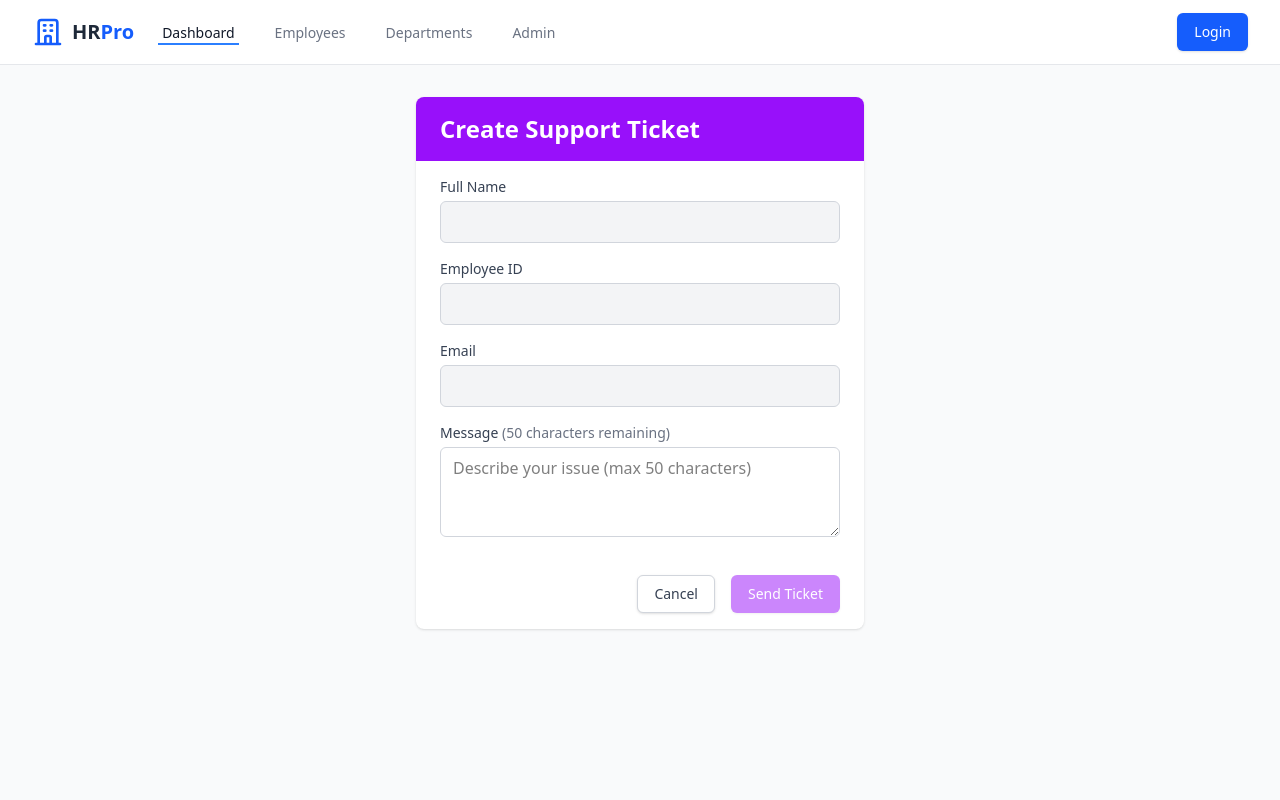
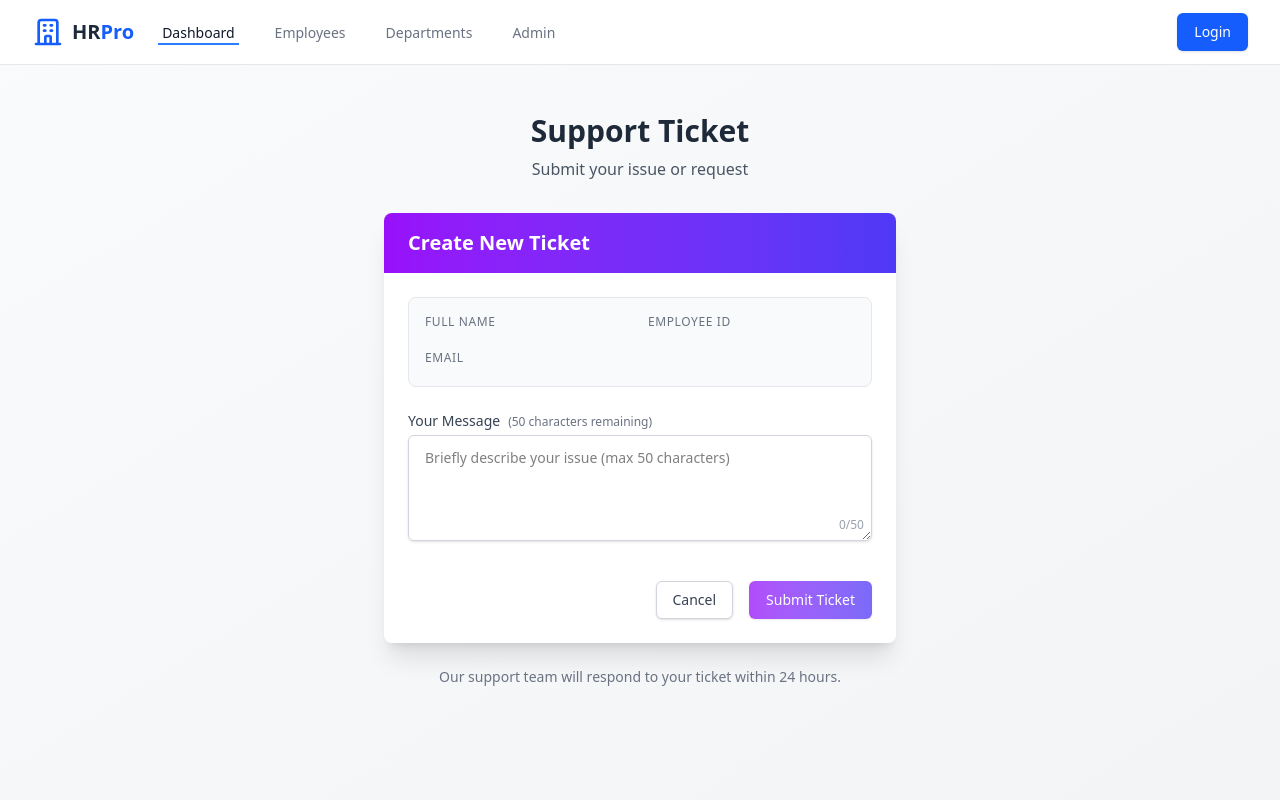
Before and after one commit to LAHIRUKBI/HR, a React (Vite) app in the folder Frontend/: page /Ticket_Create in a window 1280 px wide. Shown: the top 800 px of the page. Built offline with nearby package versions, Linux system fonts and the light colour scheme.

Commit message:
create ticket view all button and its backend logics

```diff
--- a/Frontend/src/App.jsx
+++ b/Frontend/src/App.jsx
@@ -16,6 +16,7 @@ import DepartmentList from './pages/DepartmentList';
 import Department_Update from './pages/Department_Update';
 import Ticket_Create from './pages/Ticket_Create';
 import Ticket_View from './pages/Ticket_View';
+import Ticket_All_View from './pages/Ticket_All_View';
 
 
 export default function App() {
@@ -40,6 +41,7 @@ export default function App() {
 
         <Route path="/Ticket_Create" element={<Ticket_Create />} />
         <Route path="/Ticket_View" element={<Ticket_View />} />
+        <Route path="/Ticket_All_View" element={<Ticket_All_View />} />
 
 
       </Routes>
--- a/Frontend/src/pages/Admin.jsx
+++ b/Frontend/src/pages/Admin.jsx
@@ -74,7 +74,18 @@ export default function Admin() {
       ),
       action: () => navigate('/DepartmentList'),
       color: "from-teal-500 to-teal-600"
-    }
+    },
+    {
+      title: "Tickets Views",
+      description: "View Employees Support Tickest",
+      icon: (
+        <svg xmlns="http://www.w3.org/2000/svg" className="h-8 w-8" fill="none" viewBox="0 0 24 24" stroke="currentColor">
+          <path strokeLinecap="round" strokeLinejoin="round" strokeWidth={1.5} d="M12 4.354a4 4 0 110 5.292M15 21H3v-1a6 6 0 0112 0v1zm0 0h6v-1a6 6 0 00-9-5.197M13 7a4 4 0 11-8 0 4 4 0 018 0z" />
+        </svg>
+      ),
+      action: () => navigate('/Ticket_All_View'),
+      color: "from-blue-500 to-blue-600"
+    },
   ];
 
   if (loading) {
--- /dev/null
+++ b/Frontend/src/pages/Ticket_All_View.jsx
@@ -0,0 +1,120 @@
+import React, { useState, useEffect } from 'react';
+import { useNavigate } from 'react-router-dom';
+import axios from 'axios';
+import { toast } from 'react-toastify';
+import 'react-toastify/dist/ReactToastify.css';
+
+export default function Ticket_All_View() {
+  const [tickets, setTickets] = useState([]);
+  const [loading, setLoading] = useState(true);
+  const navigate = useNavigate();
+
+  useEffect(() => {
+    const fetchTickets = async () => {
+      try {
+        const response = await axios.get('http://localhost:8080/api/tickets');
+        setTickets(response.data.tickets || []);
+      } catch (error) {
+        toast.error(error.response?.data?.error || 'Failed to fetch tickets');
+        console.error('Error fetching tickets:', error);
+      } finally {
+        setLoading(false);
+      }
+    };
+
+    fetchTickets();
+  }, []);
+
+  const formatDate = (dateString) => {
+    return new Date(dateString).toLocaleString();
+  };
+
+  if (loading) {
+    return (
+      <div className="flex justify-center items-center h-screen">
+        <div className="animate-spin rounded-full h-12 w-12 border-t-2 border-b-2 border-blue-500"></div>
+      </div>
+    );
+  }
+
+  return (
+    <div className="min-h-screen bg-gray-50 py-8 px-4 sm:px-6 lg:px-8">
+      <div className="max-w-7xl mx-auto">
+        <div className="flex justify-between items-center mb-8">
+          <h1 className="text-2xl font-bold text-gray-800">All Support Tickets</h1>
+          <button
+            onClick={() => navigate(-1)}
+            className="px-4 py-2 border border-gray-300 rounded-md shadow-sm text-sm font-medium text-gray-700 bg-white hover:bg-gray-50"
+          >
+            Back
+          </button>
+        </div>
+
+        {tickets.length === 0 ? (
+          <div className="bg-white shadow rounded-lg p-6 text-center">
+            <p className="text-gray-600">No tickets found in the system</p>
+          </div>
+        ) : (
+          <div className="bg-white shadow rounded-lg overflow-hidden">
+            <div className="overflow-x-auto">
+              <table className="min-w-full divide-y divide-gray-200">
+                <thead className="bg-gray-50">
+                  <tr>
+                    <th className="px-6 py-3 text-left text-xs font-medium text-gray-500 uppercase tracking-wider">Employee</th>
+                    <th className="px-6 py-3 text-left text-xs font-medium text-gray-500 uppercase tracking-wider">ID</th>
+                    <th className="px-6 py-3 text-left text-xs font-medium text-gray-500 uppercase tracking-wider">Message</th>
+                    <th className="px-6 py-3 text-left text-xs font-medium text-gray-500 uppercase tracking-wider">Status</th>
+                    <th className="px-6 py-3 text-left text-xs font-medium text-gray-500 uppercase tracking-wider">Created At</th>
+                  </tr>
+                </thead>
+                <tbody className="bg-white divide-y divide-gray-200">
+                  {tickets.map((ticket) => (
+                    <tr key={ticket.id} className="hover:bg-gray-50">
+                      <td className="px-6 py-4 whitespace-nowrap">
+                        <div className="flex items-center">
+                          <div className="flex-shrink-0 h-10 w-10 bg-blue-100 rounded-full flex items-center justify-center">
+                            <span className="text-blue-600 font-medium">
+                              {ticket.fullName.charAt(0)}
+                            </span>
+                          </div>
+                          <div className="ml-4">
+                            <div className="text-sm font-medium text-gray-900">
+                              {ticket.fullName}
+                            </div>
+                            <div className="text-sm text-gray-500">
+                              {ticket.email}
+                            </div>
+                          </div>
+                        </div>
+                      </td>
+                      <td className="px-6 py-4 whitespace-nowrap text-sm text-gray-500">
+                        {ticket.employeeId}
+                      </td>
+                      <td className="px-6 py-4">
+                        <div className="text-sm text-gray-900 max-w-xs truncate">
+                          {ticket.message}
+                        </div>
+                      </td>
+                      <td className="px-6 py-4 whitespace-nowrap">
+                        <span className={`px-2 inline-flex text-xs leading-5 font-semibold rounded-full ${
+                          ticket.status === 'open' ? 'bg-yellow-100 text-yellow-800' :
+                          ticket.status === 'in-progress' ? 'bg-blue-100 text-blue-800' :
+                          'bg-green-100 text-green-800'
+                        }`}>
+                          {ticket.status}
+                        </span>
+                      </td>
+                      <td className="px-6 py-4 whitespace-nowrap text-sm text-gray-500">
+                        {formatDate(ticket.createdAt)}
+                      </td>
+                    </tr>
+                  ))}
+                </tbody>
+              </table>
+            </div>
+          </div>
+        )}
+      </div>
+    </div>
+  );
+}
--- a/Frontend/src/pages/Ticket_Create.jsx
+++ b/Frontend/src/pages/Ticket_Create.jsx
@@ -49,84 +49,113 @@ export default function Ticket_Create() {
   };
 
   return (
-    <div className="min-h-screen bg-gray-50 py-8 px-4 sm:px-6 lg:px-8">
-      <div className="max-w-md mx-auto bg-white shadow rounded-lg overflow-hidden">
-        <div className="bg-purple-600 px-6 py-4">
-          <h1 className="text-2xl font-bold text-white">
-            Create Support Ticket
-          </h1>
+    <div className="min-h-screen bg-gradient-to-br from-gray-50 to-gray-100 py-12 px-4 sm:px-6 lg:px-8">
+      <div className="max-w-lg mx-auto">
+        <div className="text-center mb-8">
+          <h1 className="text-3xl font-bold text-gray-800">Support Ticket</h1>
+          <p className="mt-2 text-gray-600">Submit your issue or request</p>
         </div>
 
-        <div className="px-6 py-4">
-          <form onSubmit={handleSubmit} className="space-y-4">
-            <div>
-              <label className="block text-sm font-medium text-gray-700 mb-1">Full Name</label>
-              <input
-                type="text"
-                name="fullName"
-                value={formData.fullName}
-                readOnly
-                className="w-full px-3 py-2 border border-gray-300 rounded-md bg-gray-100"
-              />
+        <div className="bg-white shadow-xl rounded-lg overflow-hidden">
+          <div className="bg-gradient-to-r from-purple-600 to-indigo-600 px-6 py-4">
+            <h2 className="text-xl font-semibold text-white">Create New Ticket</h2>
           </div>
 
+          <div className="px-6 py-6">
+            <form onSubmit={handleSubmit} className="space-y-6">
+              <div className="grid grid-cols-1 gap-6">
+                {/* Read-only Info Cards */}
+                <div className="bg-gray-50 p-4 rounded-lg border border-gray-200">
+                  <div className="grid grid-cols-2 gap-4">
                     <div>
-              <label className="block text-sm font-medium text-gray-700 mb-1">Employee ID</label>
-              <input
-                type="text"
-                name="employeeId"
-                value={formData.employeeId}
-                readOnly
-                className="w-full px-3 py-2 border border-gray-300 rounded-md bg-gray-100"
-              />
+                      <label className="block text-xs font-medium text-gray-500 uppercase tracking-wider mb-1">
+                        Full Name
+                      </label>
+                      <p className="text-sm font-medium text-gray-800">
+                        {formData.fullName}
+                      </p>
+                    </div>
+                    <div>
+                      <label className="block text-xs font-medium text-gray-500 uppercase tracking-wider mb-1">
+                        Employee ID
+                      </label>
+                      <p className="text-sm font-medium text-gray-800">
+                        {formData.employeeId}
+                      </p>
+                    </div>
+                    <div className="col-span-2">
+                      <label className="block text-xs font-medium text-gray-500 uppercase tracking-wider mb-1">
+                        Email
+                      </label>
+                      <p className="text-sm font-medium text-gray-800">
+                        {formData.email}
+                      </p>
+                    </div>
+                  </div>
                 </div>
 
+                {/* Message Field */}
                 <div>
-              <label className="block text-sm font-medium text-gray-700 mb-1">Email</label>
-              <input
-                type="email"
-                name="email"
-                value={formData.email}
-                readOnly
-                className="w-full px-3 py-2 border border-gray-300 rounded-md bg-gray-100"
+                  <label htmlFor="message" className="block text-sm font-medium text-gray-700 mb-1">
+                    Your Message
+                    <span className="ml-2 text-xs text-gray-500 font-normal">
+                      ({50 - formData.message.length} characters remaining)
+                    </span>
+                  </label>
+                  <div className="mt-1 relative rounded-md shadow-sm">
+                    <textarea
+                      id="message"
+                      name="message"
+                      rows={4}
+                      className="block w-full px-4 py-3 border border-gray-300 rounded-md focus:ring-2 focus:ring-purple-500 focus:border-purple-500 sm:text-sm"
+                      placeholder="Briefly describe your issue (max 50 characters)"
+                      value={formData.message}
+                      onChange={handleChange}
+                      maxLength={50}
+                      required
                     />
+                    <div className="absolute bottom-2 right-2 text-xs text-gray-400">
+                      {formData.message.length}/50
+                    </div>
+                  </div>
+                </div>
               </div>
 
-            <div>
-              <label className="block text-sm font-medium text-gray-700 mb-1">
-                Message <span className="text-gray-500">({50 - formData.message.length} characters remaining)</span>
-              </label>
-              <textarea
-                name="message"
-                value={formData.message}
-                onChange={handleChange}
-                required
-                maxLength={50}
-                rows={3}
-                className="w-full px-3 py-2 border border-gray-300 rounded-md focus:outline-none focus:ring-2 focus:ring-purple-500"
-                placeholder="Describe your issue (max 50 characters)"
-              />
-            </div>
-
+              {/* Action Buttons */}
               <div className="flex justify-end space-x-4 pt-4">
                 <button
                   type="button"
                   onClick={() => navigate('/')}
-                className="px-4 py-2 border border-gray-300 rounded-md shadow-sm text-sm font-medium text-gray-700 bg-white hover:bg-gray-50"
+                  className="inline-flex items-center px-4 py-2 border border-gray-300 shadow-sm text-sm font-medium rounded-md text-gray-700 bg-white hover:bg-gray-50 focus:outline-none focus:ring-2 focus:ring-offset-2 focus:ring-purple-500"
                 >
                   Cancel
                 </button>
                 <button
                   type="submit"
                   disabled={loading || !formData.message}
-                className="px-4 py-2 border border-transparent rounded-md shadow-sm text-sm font-medium text-white bg-purple-600 hover:bg-purple-700 disabled:opacity-50"
+                  className="inline-flex items-center px-4 py-2 border border-transparent text-sm font-medium rounded-md shadow-sm text-white bg-gradient-to-r from-purple-600 to-indigo-600 hover:from-purple-700 hover:to-indigo-700 focus:outline-none focus:ring-2 focus:ring-offset-2 focus:ring-purple-500 disabled:opacity-75"
                 >
-                {loading ? 'Sending...' : 'Send Ticket'}
+                  {loading ? (
+                    <>
+                      <svg className="animate-spin -ml-1 mr-2 h-4 w-4 text-white" xmlns="http://www.w3.org/2000/svg" fill="none" viewBox="0 0 24 24">
+                        <circle className="opacity-25" cx="12" cy="12" r="10" stroke="currentColor" strokeWidth="4"></circle>
+                        <path className="opacity-75" fill="currentColor" d="M4 12a8 8 0 018-8V0C5.373 0 0 5.373 0 12h4zm2 5.291A7.962 7.962 0 014 12H0c0 3.042 1.135 5.824 3 7.938l3-2.647z"></path>
+                      </svg>
+                      Processing...
+                    </>
+                  ) : (
+                    'Submit Ticket'
+                  )}
                 </button>
               </div>
             </form>
           </div>
         </div>
+
+        <div className="mt-6 text-center text-sm text-gray-500">
+          <p>Our support team will respond to your ticket within 24 hours.</p>
+        </div>
+      </div>
     </div>
   );
 }
```
Also changed, not shown: 2 other files (tests, documents, lock files or other folders). Lines whose indentation alone changed are shown as unchanged.
